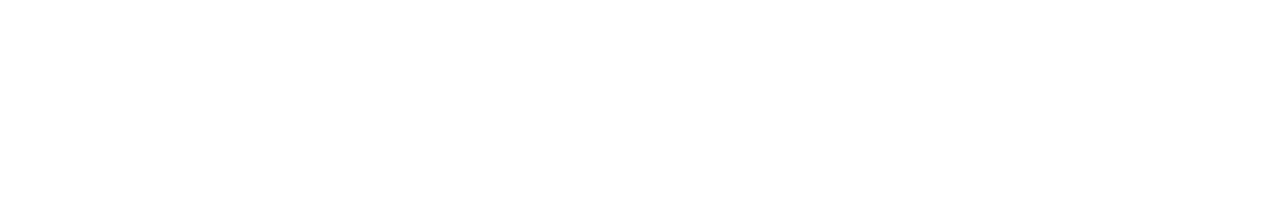
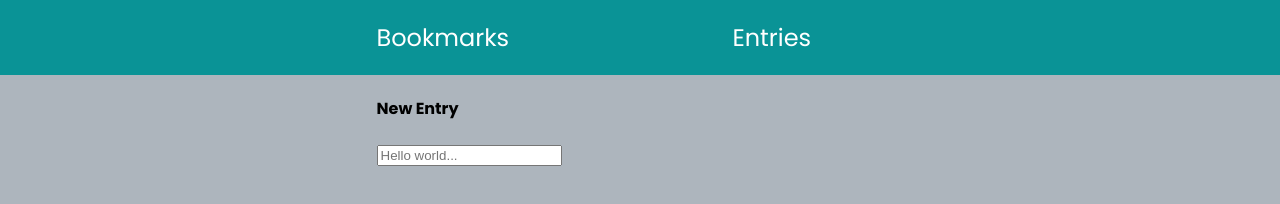
Before and after one commit to jessicagrayson/ajax-project, a website: page index.html in a window 1280 px wide. Drawn offline with Linux system fonts and the light colour scheme.

Commit message:
created html layout with layout classes

```diff
--- a/css/layout.css
+++ b/css/layout.css
@@ -0,0 +1,14 @@
+.container {
+  max-width: 575px;
+  margin: 0 auto;
+  padding: 0 1.5rem;
+}
+
+.row {
+  display: flex;
+}
+
+.column-full,
+.column-half {
+  width: 100%;
+}
--- a/css/styles.css
+++ b/css/styles.css
@@ -0,0 +1,30 @@
+body {
+  background-color: #adb5bd;
+  font-family: Poppins, sans-serif;
+}
+
+.nav-column {
+  display: flex;
+  justify-content: center;
+  align-items: center;
+}
+
+.nav {
+  background-color: #0a9396;
+  color: #ffff;
+}
+
+.nav-link {
+  color: #ffff;
+  text-decoration: none;
+  font-size: 24px;
+}
+
+h2 {
+  font-weight: 400;
+}
+
+.search-row {
+  justify-content: center;
+  align-items: center;
+}
--- a/index.html
+++ b/index.html
@@ -1,20 +1,56 @@
 <!DOCTYPE html>
 <html lang="en">
   <head>
-  <meta charset="UTF-8">
-  <meta name="viewport" content="width=device-width, initial-scale=1.0">
+    <meta charset="UTF-8" />
+    <meta name="viewport" content="width=device-width, initial-scale=1.0" />
     <title>AJAX Project</title>
-  <link rel="icon" href="images/favicon.ico">
-  <link rel="stylesheet" href="css/reset.css">
-  <link rel="stylesheet" href="css/layout.css">
-  <link rel="stylesheet" href="css/styles.css">
+    <link rel="icon" href="images/favicon.ico" />
+    <link rel="stylesheet" href="css/reset.css" />
+    <link rel="stylesheet" href="css/layout.css" />
+    <link rel="stylesheet" href="css/styles.css" />
+    <link rel="preconnect" href="https://fonts.googleapis.com" />
+    <link rel="preconnect" href="https://fonts.gstatic.com" crossorigin />
+    <link
+      href="https://fonts.googleapis.com/css2?family=Poppins:ital,wght@0,100;0,200;0,300;0,400;0,500;0,600;0,700;0,800;0,900;1,100;1,200;1,300;1,400;1,500;1,600;1,700;1,800;1,900&display=swap"
+      rel="stylesheet"
+    />
   </head>
   <body>
-  <header>
+    <header class="nav">
+      <div class="container">
+        <div class="row header-row">
+          <div class="column-half">
+            <h2>Bookmarks</h2>
+          </div>
+          <div class="column-half nav-column">
+            <a class="nav-link" href="#">Entries</a>
+          </div>
+        </div>
+      </div>
     </header>
-  <main>
+    <main class="container">
+      <div class="row title-row">
+        <div class="column-full">
+          <h4>New Entry</h4>
+        </div>
+      </div>
+      <div class="row search-row">
+        <div class="column-full">
+          <form id="form">
+            <input
+              type="search"
+              id="query"
+              name="q"
+              placeholder="Hello world..."
+            />
+          </form>
+        </div>
+      </div>
     </main>
     <script src="js/data.js"></script>
     <script src="js/main.js"></script>
   </body>
 </html>
+
+<!-- saving this for later - icon -->
+<!-- <i class="fa-solid fa-magnifying-glass fa-rotate-90" style="color: #0a9396;"></i> -->
```
Lines whose indentation alone changed are shown as unchanged.
